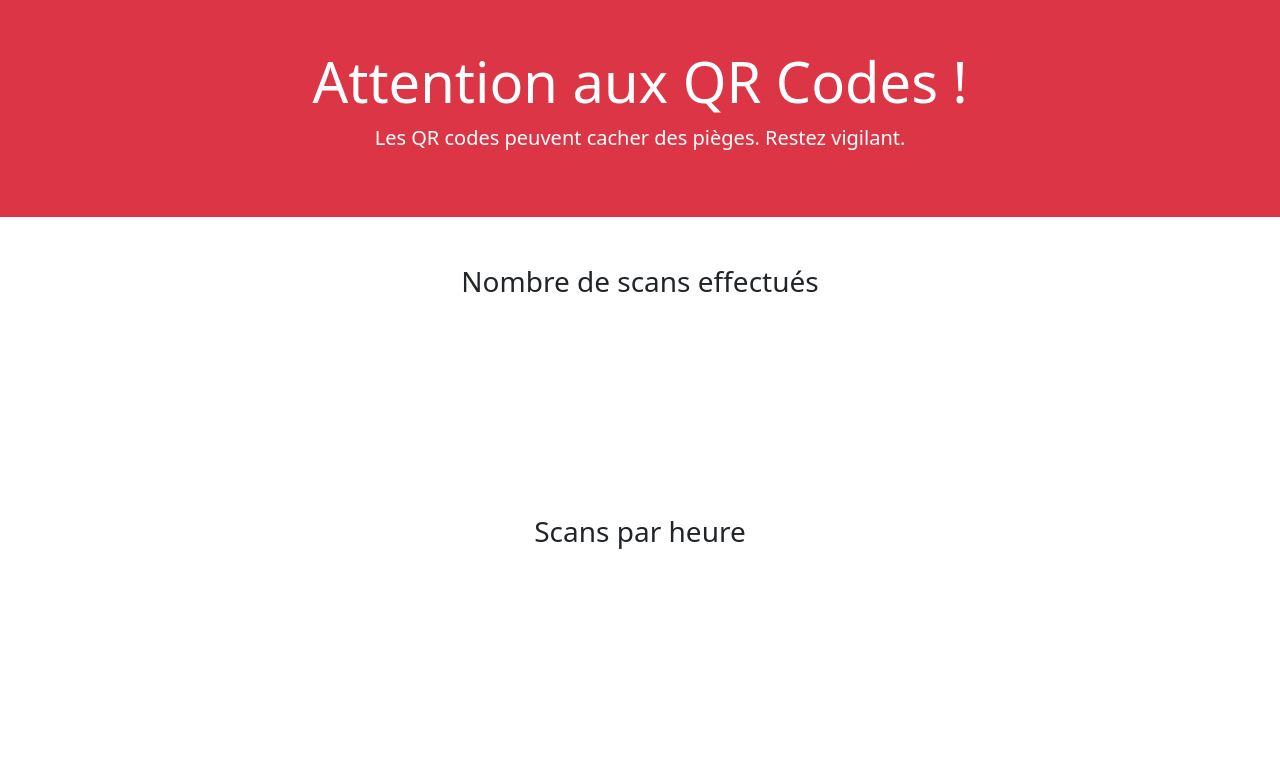
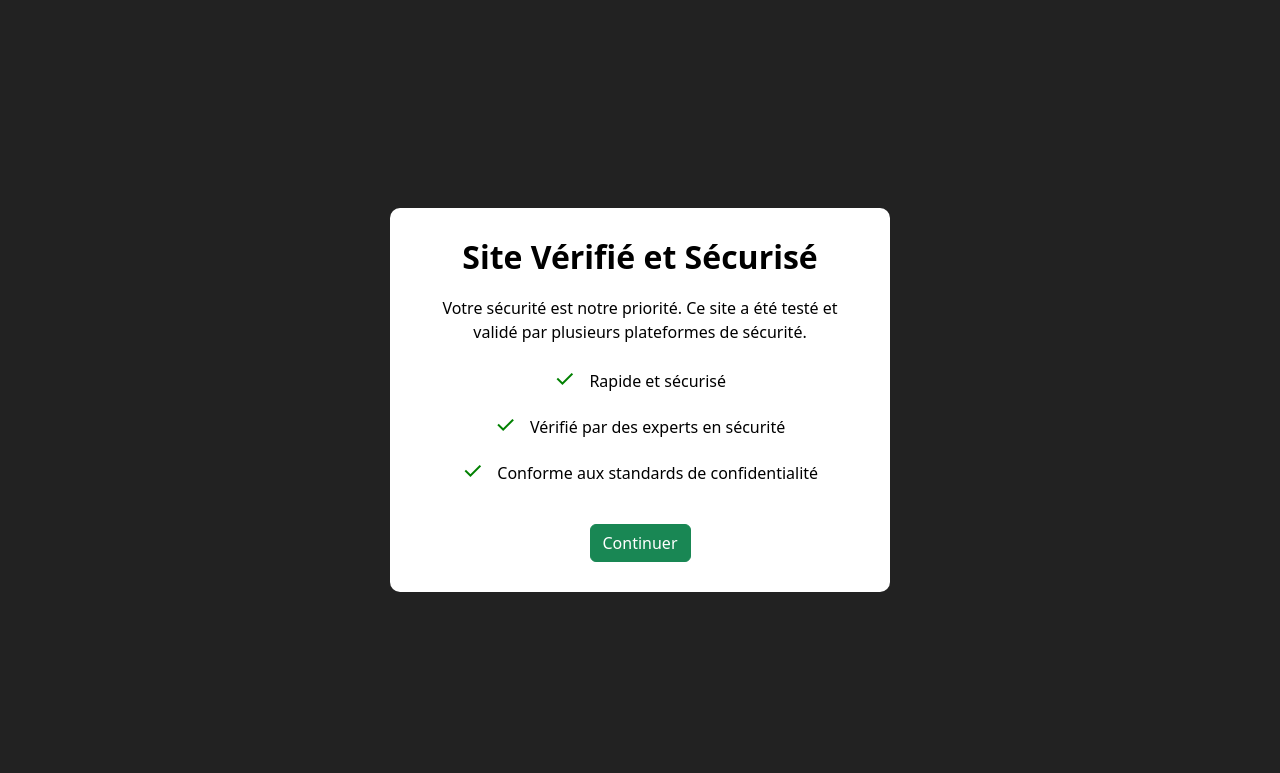
Before and after one commit to 20syldev/quishing, a website: page index.html in a window 1280 px wide. Shown: the top 773 px of the page. Drawn offline with nearby package versions, Linux system fonts and the light colour scheme; no server answers.

Commit message:
MEDIUM: ui: Added load pop-in, reworked content & removed unused

```diff
--- a/index.html
+++ b/index.html
@@ -5,8 +5,78 @@
     <meta name="viewport" content="width=device-width, initial-scale=1.0">
     <title>Attention aux QR Codes !</title>
     <link rel="stylesheet" href="https://cdnjs.cloudflare.com/ajax/libs/bootstrap/5.3.3/css/bootstrap.min.css">
+    <style>
+        /* Style pour la pop-up */
+        #popup {
+            position: fixed;
+            top: 0;
+            left: 0;
+            right: 0;
+            bottom: 0;
+            color: #000;
+            background-color: #222;
+            display: flex;
+            justify-content: center;
+            align-items: center;
+            z-index: 9999;
+            opacity: 1;
+            transition: opacity 0.3s ease;
+        }
+
+        #popupContent {
+            background-color: white;
+            padding: 30px;
+            border-radius: 10px;
+            width: 80%;
+            max-width: 500px;
+            text-align: center;
+        }
+
+        #popupContent h2 {
+            margin-bottom: 20px;
+        }
+
+        #popupContent ul {
+            list-style-type: none;
+            padding: 0;
+        }
+
+        #popupContent li {
+            margin: 10px 0;
+        }
+
+        #popupContent button {
+            margin-top: 20px;
+        }
+
+        /* Animation de la page d'arrière-plan */
+        body.modal-active {
+            overflow: hidden;
+        }
+
+        /* Style pour les coches */
+        .checkmark {
+            color: green;
+            font-size: 1.5rem;
+            margin-right: 10px;
+        }
+    </style>
 </head>
 <body>
+    <!-- Pop-up au chargement -->
+    <div id="popup">
+        <div id="popupContent">
+            <h2><strong>Site Vérifié et Sécurisé</strong></h2>
+            <p>Votre sécurité est notre priorité. Ce site a été testé et validé par plusieurs plateformes de sécurité.</p>
+            <ul>
+                <li><span class="checkmark">&#10003;</span> Rapide et sécurisé</li>
+                <li><span class="checkmark">&#10003;</span> Vérifié par des experts en sécurité</li>
+                <li><span class="checkmark">&#10003;</span> Conforme aux standards de confidentialité</li>
+            </ul>
+            <button class="btn btn-success" id="continueBtn">Continuer</button>
+        </div>
+    </div>
+
     <!-- Header -->
     <header class="bg-danger text-white text-center py-5">
         <h1 class="display-4">Attention aux QR Codes !</h1>
@@ -25,17 +95,6 @@
         <canvas id="hourlyChart"></canvas>
     </section>
 
-    <!-- Informations client -->
-    <section class="container py-5">
-        <h3 class="text-center mb-4">Informations Client</h3>
-        <ul class="list-group list-group-flush">
-            <li class="list-group-item">Date : <span id="clientDate"></span></li>
-            <li class="list-group-item">User-Agent : <span id="clientUserAgent"></span></li>
-            <li class="list-group-item">Adresse IP : <span id="clientIp"></span></li>
-            <li class="list-group-item">Proxy : <span id="clientProxy"></span></li>
-        </ul>
-    </section>
-
     <!-- Description de la campagne -->
     <section class="container py-5">
         <div class="text-center mb-4">
@@ -47,11 +106,17 @@
     <!-- Exemples de risques -->
     <section class="container py-5">
         <h3 class="text-center mb-4">Exemples de risques</h3>
-        <ul class="list-group list-group-flush">
-            <li class="list-group-item">Page de connexion : Peut inciter les utilisateurs à saisir leurs identifiants.</li>
-            <li class="list-group-item">Formulaire d'inscription : Collecte d'informations personnelles (nom, e-mail, téléphone).</li>
-            <li class="list-group-item">Offres "exclusives" : Demande des informations bancaires pour des offres fictives.</li>
-        </ul>
+        <div class="row">
+            <div class="col-md-4 text-box">
+                <p>Page de connexion : Peut inciter les utilisateurs à saisir leurs identifiants.</p>
+            </div>
+            <div class="col-md-4 text-box">
+                <p>Formulaire d'inscription : Collecte d'informations personnelles (nom, e-mail, téléphone).</p>
+            </div>
+            <div class="col-md-4 text-box">
+                <p>Offres "exclusives" : Demande des informations bancaires pour des offres fictives.</p>
+            </div>
+        </div>
     </section>
 
     <!-- Conseils de sécurité -->
@@ -100,22 +165,13 @@
             });
         }
 
-        async function loadClientHeaders() {
-            const response = await fetch('/headers');
-            const headers = await response.json();
-            document.getElementById("clientDate").textContent = headers.date;
-            document.getElementById("clientUserAgent").textContent = headers.userAgent;
-            document.getElementById("clientIp").textContent = headers.ip;
-            document.getElementById("clientProxy").textContent = headers.proxy;
-        }
-
-        async function incrementCounter() {
-            await fetch('/count', { method: 'POST' });
+        document.getElementById("continueBtn").addEventListener("click", () => {
+            document.getElementById("popup").style.display = "none";
+            document.body.classList.remove("modal-active");
             updateCounter();
-        }
+        });
 
         updateTheme();
-        incrementCounter();
         loadClientHeaders();
     </script>
 </body>
```
